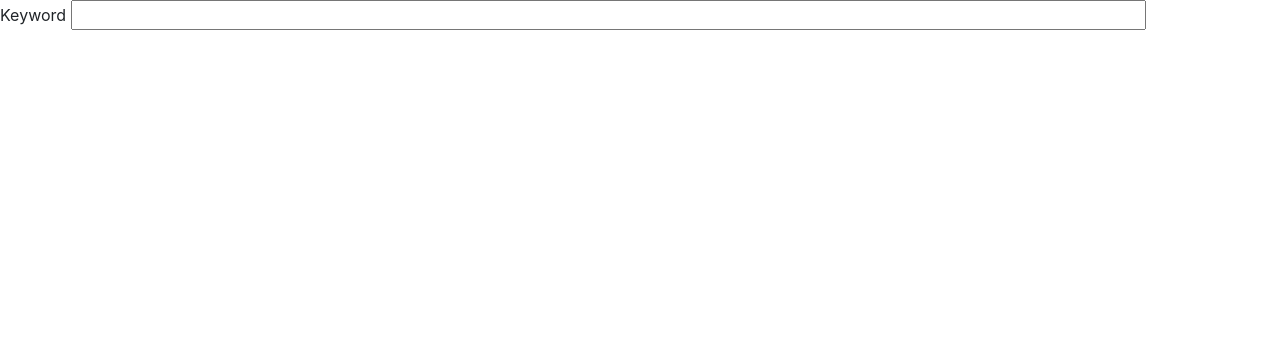
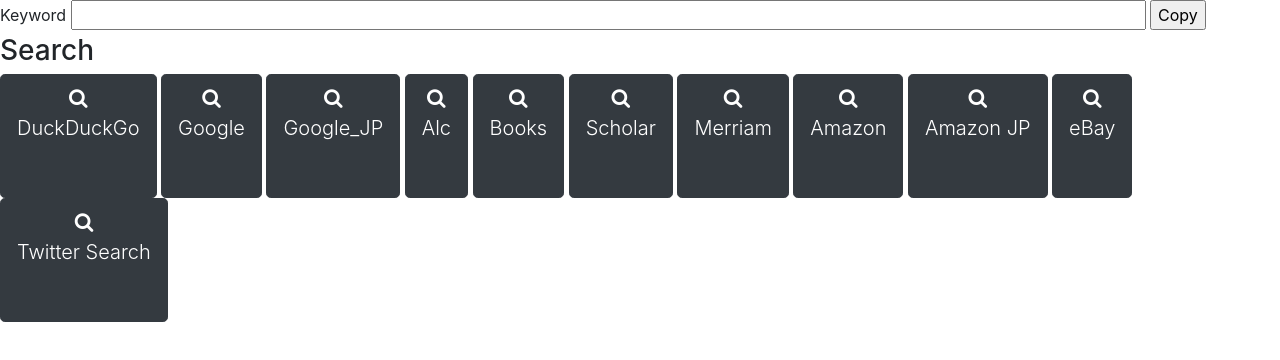
Before and after one commit to shinaisan/shinaisan.github.io, a plain HTML site: page search-engine-list.html in a window 1280 px wide. Drawn offline with nearby package versions, Linux system fonts and the light colour scheme; some packages are replaced by stand-ins of ours; a script that the page names is missing.

Commit message:
"Automated commit at 2017-10-13 12:39:50 UTC by middleman-deploy 0.1.4"

```diff
--- a/search-engine-list.html
+++ b/search-engine-list.html
@@ -21,19 +21,126 @@
     src="https://maxcdn.bootstrapcdn.com/bootstrap/4.0.0-beta/js/bootstrap.min.js"
     integrity="sha384-h0AbiXch4ZDo7tp9hKZ4TsHbi047NrKGLO3SEJAg45jXxnGIfYzk4Si90RDIqNm1"
     crossorigin="anonymous"></script>
-    <script type="text/javascript" src="search-engine-list.js" ></script>
+    <script src="https://cdn.jsdelivr.net/npm/clipboard@1/dist/clipboard.min.js"></script>
+    <script type="text/javascript">
+      $(function() {
+          var clipboard = new Clipboard("#button-copy");
+      });
+    </script>
   </head>
   <body>
     <noscript>
       You need to enable JavaScript to run this app.
     </noscript>
     <div id="root"></div>
-    <form onsubmit="return onKeywordGiven();">
+    <form onsubmit="return false;">
       <label>Keyword</label>
       <input id="keyword" type="text" size="100%"></input>
+      <button id="button-copy" type="submit" data-clipboard-target="#keyword">Copy</button>
     </form>
-    <h3 id="current"></h3>
+    <h3 id="current">Search</h3>
+
     <div id="buttons">
+      <a
+        class="btn btn-dark btn-lg"
+        target="_blank"
+        href="https://duckduckgo.com/"
+        >
+        <span class="fa fa-search"></span>
+        <p class="lead">DuckDuckGo</p>
+        <span>&nbsp;</span>
+      </a>
+      <a
+        class="btn btn-dark btn-lg"
+        target="_blank"
+        href="http://www.google.com/search?hl=en&ie=utf-8&oe=utf-8"
+        >
+        <span class="fa fa-search"></span>
+        <p class="lead">Google</p>
+        <span>&nbsp;</span>
+      </a>
+      <a
+        class="btn btn-dark btn-lg"
+        target="_blank"
+        href="http://www.google.com/search?hl=ja&ie=utf-8&oe=utf-8"
+        >
+        <span class="fa fa-search"></span>
+        <p class="lead">Google_JP</p>
+        <span>&nbsp;</span>
+      </a>
+      <a
+        class="btn btn-dark btn-lg"
+        target="_blank"
+        href="http://eow.alc.co.jp/"
+        >
+        <span class="fa fa-search"></span>
+        <p class="lead">Alc</p>
+        <span>&nbsp;</span>
+      </a>
+      <a
+        class="btn btn-dark btn-lg"
+        target="_blank"
+        href="https://www.google.com/search?btnG=Search+Books&tbm=bks&tbo=1"
+        >
+        <span class="fa fa-search"></span>
+        <p class="lead">Books</p>
+        <span>&nbsp;</span>
+      </a>
+      <a
+        class="btn btn-dark btn-lg"
+        target="_blank"
+        href="https://scholar.google.com/scholar?hl=en&btnG=&lr="
+        >
+        <span class="fa fa-search"></span>
+        <p class="lead">Scholar</p>
+        <span>&nbsp;</span>
+      </a>
+      <a
+        class="btn btn-dark btn-lg"
+        target="_blank"
+        href="https://www.merriam-webster.com/"
+        >
+        <span class="fa fa-search"></span>
+        <p class="lead">Merriam</p>
+        <span>&nbsp;</span>
+      </a>
+      <a
+        class="btn btn-dark btn-lg"
+        target="_blank"
+        href="https://www.amazon.com"
+        >
+        <span class="fa fa-search"></span>
+        <p class="lead">Amazon</p>
+        <span>&nbsp;</span>
+      </a>
+      <a
+        class="btn btn-dark btn-lg"
+        target="_blank"
+        href="https://www.amazon.co.jp/"
+        >
+        <span class="fa fa-search"></span>
+        <p class="lead">Amazon JP</p>
+        <span>&nbsp;</span>
+      </a>
+      <a
+        class="btn btn-dark btn-lg"
+        target="_blank"
+        href="https://www.ebay.com/"
+        >
+        <span class="fa fa-search"></span>
+        <p class="lead">eBay</p>
+        <span>&nbsp;</span>
+      </a>
+      <a
+        class="btn btn-dark btn-lg"
+        target="_blank"
+        href="https://twitter.com/search-home"
+        >
+        <span class="fa fa-search"></span>
+        <p class="lead">Twitter Search</p>
+        <span>&nbsp;</span>
+      </a>
+
     </div>
   </body>
 </html>
--- a/sitemap.xml
+++ b/sitemap.xml
@@ -74,7 +74,7 @@
   </url>
   <url>
     <loc>http://shinaisan.github.io/search-engine-list.html</loc>
-    <lastmod>2017-09-07</lastmod>
+    <lastmod>2017-10-13</lastmod>
     <priority>1.0</priority>
     <changefreq>daily</changefreq>
   </url>
```
